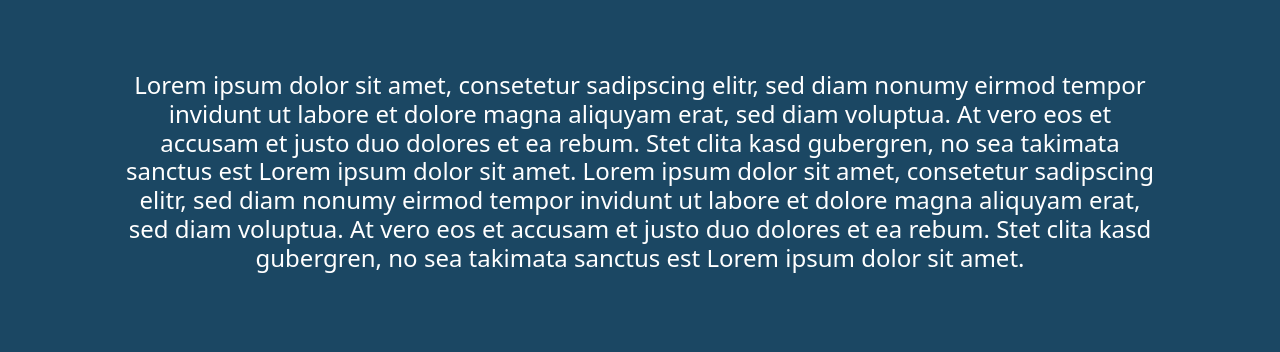
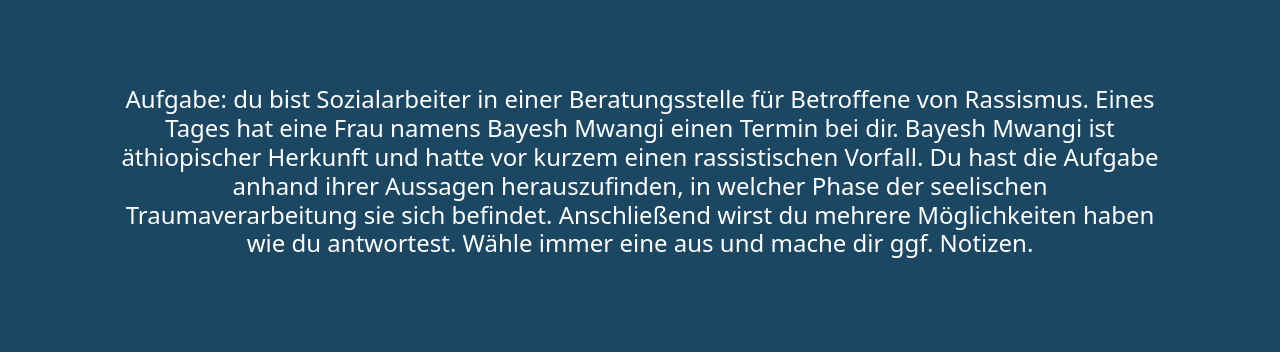
Before and after one commit to RittnerE/rittnere.github.io, a website: page index.html in a window 1280 px wide. Shown: the part 217-569 px from the top of the page. Drawn offline with nearby package versions, Linux system fonts and the light colour scheme.

Commit message:
+start Text

```diff
--- a/index.html
+++ b/index.html
@@ -22,7 +22,8 @@
     <!-- Einleitungstext und Startknopf -->
     <div id="introduction" class="text-center text-white">
         <h1>KOBRA</h1>
-        <p><h4>Lorem ipsum dolor sit amet, consetetur sadipscing elitr, sed diam nonumy eirmod tempor invidunt ut labore et dolore magna aliquyam erat, sed diam voluptua. At vero eos et accusam et justo duo dolores et ea rebum. Stet clita kasd gubergren, no sea takimata sanctus est Lorem ipsum dolor sit amet. Lorem ipsum dolor sit amet, consetetur sadipscing elitr, sed diam nonumy eirmod tempor invidunt ut labore et dolore magna aliquyam erat, sed diam voluptua. At vero eos et accusam et justo duo dolores et ea rebum. Stet clita kasd gubergren, no sea takimata sanctus est Lorem ipsum dolor sit amet.</h4></p>
+        <p><h4>Aufgabe: du bist Sozialarbeiter in einer Beratungsstelle für Betroffene von Rassismus. Eines Tages hat eine Frau namens Bayesh Mwangi einen Termin bei dir. Bayesh Mwangi ist äthiopischer Herkunft und hatte vor kurzem einen rassistischen Vorfall. Du hast die Aufgabe anhand ihrer Aussagen herauszufinden, in welcher Phase der seelischen Traumaverarbeitung sie sich befindet.
+        Anschließend wirst du mehrere Möglichkeiten haben wie du antwortest. Wähle immer eine aus und mache dir ggf. Notizen.</h4></p>
         <button id="startButton" class="btn btn-primary btn-start mx-auto px-4 py-2"><h2>START</h2></button>
     </div>
 
```
